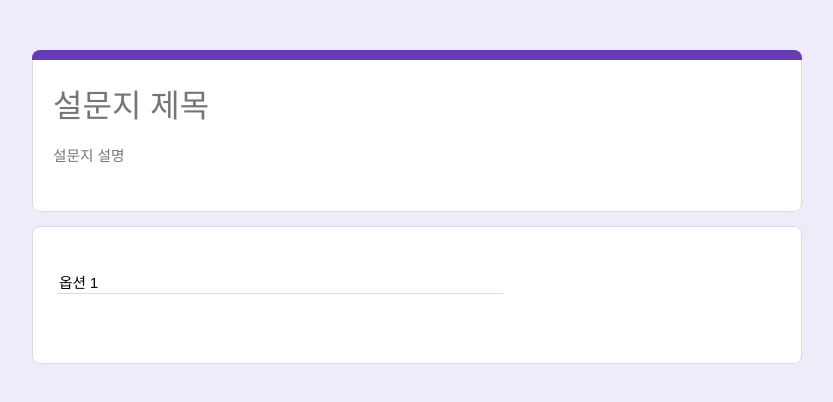
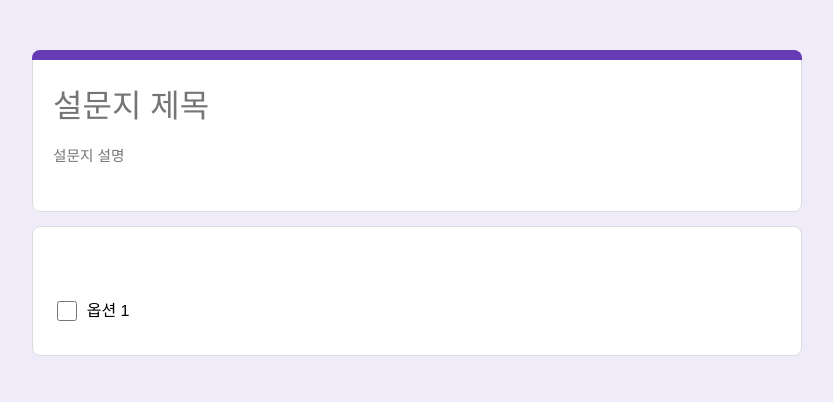
Before and after one commit to Gyuri092/google-form, a React (Vite) app: page /preview in a window 1280 px wide. Shown: the top 402 px of the page, without its empty margins (223-1056 px from the left). Built offline with nearby package versions, Linux system fonts and the light colour scheme.

Commit message:
feat: 스타일 수정, 기타 옵션인 경우 텍스트 입력칸 추가 & 기타 클릭 시 체크,입력칸 포커싱 되도록 구현

```diff
--- a/src/components/AnswerArea/index.tsx
+++ b/src/components/AnswerArea/index.tsx
@@ -31,7 +31,6 @@ export const AnswerArea = () => {
         >
           <div
             css={css`
-              height: 88px;
               display: flex;
               flex-direction: column;
               justify-content: space-between;
@@ -41,6 +40,7 @@ export const AnswerArea = () => {
               css={css`
                 width: 100%;
                 height: 24px;
+                margin-bottom: 16px;
               `}
             >
               {item.title}
--- a/src/components/AnswerInput/index.tsx
+++ b/src/components/AnswerInput/index.tsx
@@ -1,14 +1,12 @@
 import { css } from '@emotion/react';
-import { GrTextAlignFull } from 'react-icons/gr';
 import { LiaChevronCircleDownSolid } from 'react-icons/lia';
-import {
-  MdOutlineRadioButtonChecked,
-  MdOutlineCheckBox,
-  MdOutlineShortText,
-} from 'react-icons/md';
+import { MdOutlineCheckBox, MdOutlineRadioButtonChecked } from 'react-icons/md';
+import { useRef, useState } from 'react';
 import { Questions } from '../../slice/questionSlice';
 
 export const AnswerInput = ({ item }: { item: Questions }) => {
+  const textInputRef = useRef<HTMLInputElement | null>(null);
+  const [isChecked, setIsChecked] = useState(false);
   const renderIcon = () => {
     switch (item.type) {
       case 'multiple-choice-questions':
@@ -57,25 +55,97 @@ export const AnswerInput = ({ item }: { item: Questions }) => {
       type === 'drop-down'
     ) {
       return contents.map((option, idx) => {
+        if (!option.includes('기타')) {
           return (
-          <input
+            <label
               key={`${option}-${idx - 0}`}
               css={css`
+                width: 100%;
+                display: flex;
+                align-items: center;
+                padding: 8px 8px 8px 0;
+                p {
+                  width: calc(100% - 20px);
+                }
+              `}
+            >
+              <input
+                type="checkbox"
+                css={css`
+                  width: 20px;
                   height: 24px;
                   outline: none;
                   border-bottom: 1px solid #dadce0;
                   font-size: 11pt;
                   padding: 2px;
+                  margin-right: 10px;
                 `}
-            defaultValue={option}
               />
+              <p>{option}</p>
+            </label>
+          );
+        }
+        return (
+          <label
+            key={`${option}-${idx - 0}`}
+            css={css`
+              width: 100%;
+              display: flex;
+              align-items: center;
+              padding: 8px 8px 8px 0;
+              p {
+                width: 60px;
+              }
+            `}
+          >
+            <input
+              type="checkbox"
+              css={css`
+                width: 20px;
+                height: 24px;
+                outline: none;
+                border-bottom: 1px solid #dadce0;
+                font-size: 11pt;
+                padding: 2px;
+                margin-right: 10px;
+              `}
+              onChange={() => {
+                textInputRef.current?.focus();
+                setIsChecked((prev) => !prev);
+              }}
+              onBlur={() => textInputRef.current?.blur()}
+              checked={isChecked}
+            />
+            <p>기타: </p>
+            <input
+              type="text"
+              ref={textInputRef}
+              css={css`
+                width: calc(100% - 100px);
+                height: 24px;
+                outline: none;
+                border-bottom: 1px solid #dadce0;
+                font-size: 11pt;
+                padding: 2px;
+                margin-right: 10px;
+              `}
+              defaultValue=""
+              onChange={(e) => {
+                if (e.target.value) {
+                  setIsChecked(true);
+                }
+              }}
+            />
+          </label>
         );
       });
     }
     return (
       <input
+        type="text"
         placeholder="내 답변"
         css={css`
+          width: 50%;
           height: 24px;
           outline: none;
           border-bottom: 1px solid #dadce0;
@@ -89,7 +159,10 @@ export const AnswerInput = ({ item }: { item: Questions }) => {
   return (
     <div
       css={css`
-        width: 446px;
+        width: 100%;
+        display: flex;
+        flex-direction: column;
+        justify-content: space-between;
       `}
     >
       {renderAnswer()}
```
Lines whose indentation alone changed are shown as unchanged.
